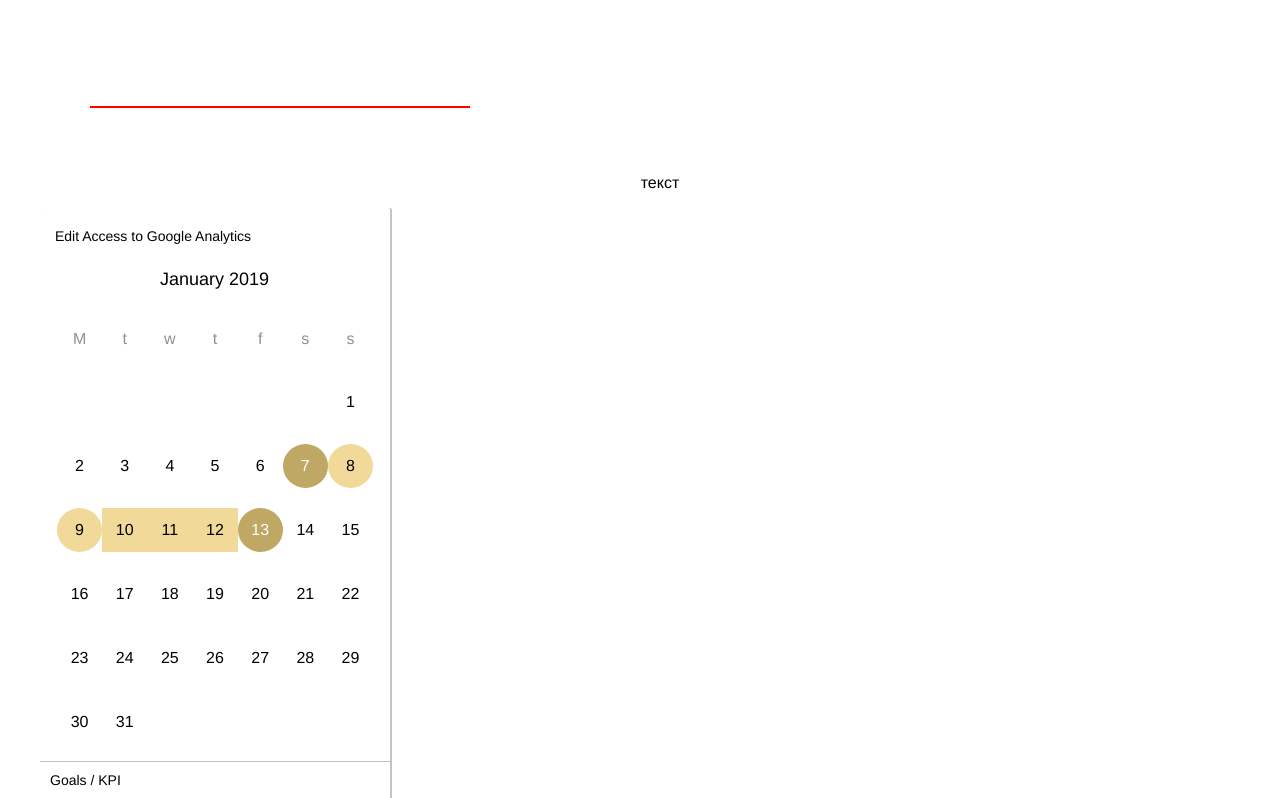
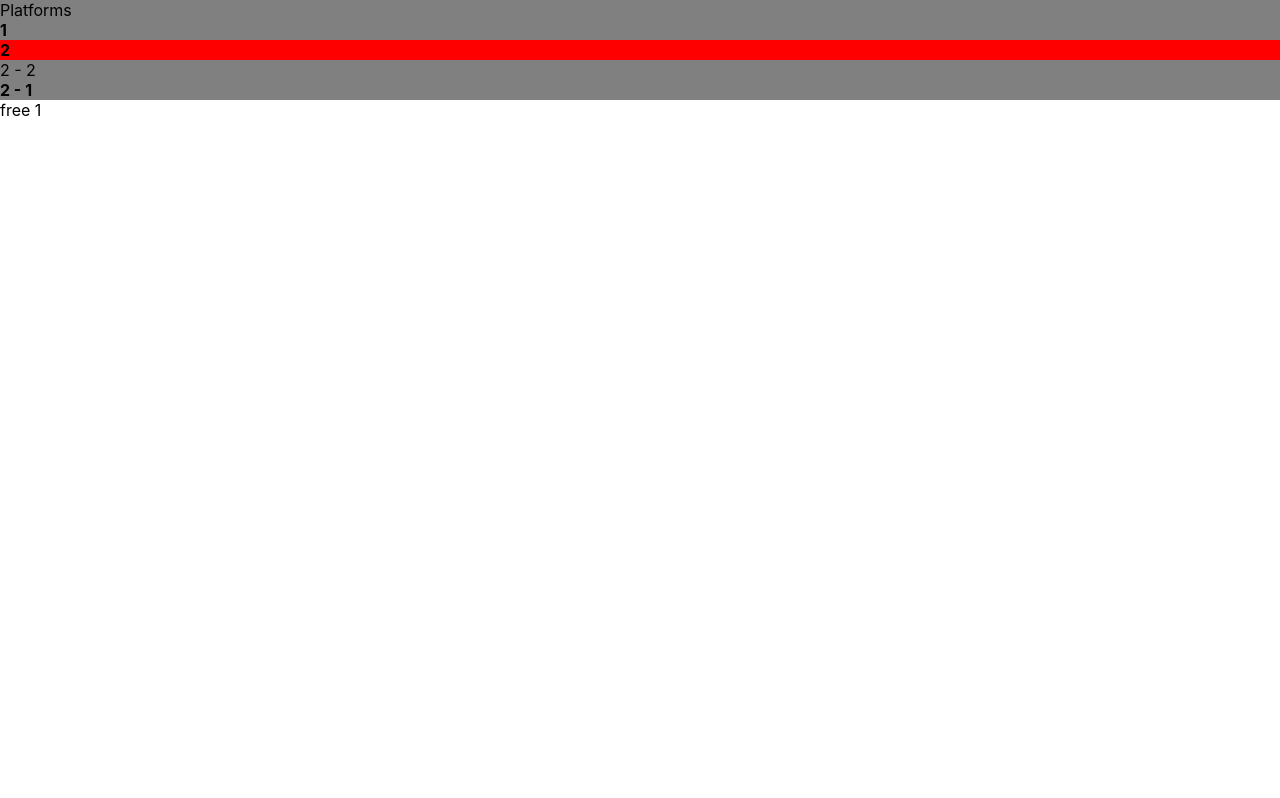
Before and after one commit to Vprokv/React_lessen1, a React (Create React App) app: page / in a window 1280 px wide. Shown: the top 798 px of the page. Built offline with nearby package versions, Linux system fonts and the light colour scheme.

Commit message:
Инит страница платформ

```diff
--- a/package.json
+++ b/package.json
@@ -6,6 +6,7 @@
     "@testing-library/jest-dom": "^5.11.9",
     "@testing-library/react": "^11.2.5",
     "@testing-library/user-event": "^12.7.0",
+    "node-sass": "^5.0.0",
     "react": "^17.0.1",
     "react-dom": "^17.0.1",
     "react-scripts": "4.0.2",
--- a/src/App.css
+++ b/src/App.css
@@ -286,6 +286,7 @@ button {
   width: 1220px;
   background: #FFFFFF;
   border: 1px solid #DDDDDD;
+  position: relative;
 }
 
 .bar-NewPlan{
@@ -304,25 +305,21 @@ button {
   align-content: center;
 }
 
-
-
-.line-bar-brief-orders-period{
-  display: flex;
-  flex-direction: row;
-  align-items: center;
-  height: 2px;
-  width: 1220px;
-  background:  #F3F3F3;
-
-}
-
 .bar-brief-orders-period-RightContent{
   display: flex;
   flex-direction: row;
   align-items: center;
   align-content: center;
   justify-content: left;
-  margin: 694px;
+}
+.bar-brief-orders-period::before {
+  content: "";
+  position: absolute;
+  top: 0;
+  left: 0;
+  right: 0;
+  height: 2px;
+  background: red;
 }
 
 .bar-brief-orders-period-LeftContent{
@@ -331,7 +328,7 @@ button {
   align-items: center;
   align-content: center;
   justify-content: left;
-  margin: 4px;
+  margin: 4px auto 4px 4px;
 }
 
 .box-text-brief{
--- a/src/App.js
+++ b/src/App.js
@@ -242,8 +242,6 @@ function App() {
             </div>
 
             <div className="bar-brief-orders-period">
-                <div className="line-bar-brief-orders-period">
-                </div>
                 <div className="bar-brief-orders-period-LeftContent">
                     <div className="box-text-brief">
                         Brief
@@ -378,6 +376,13 @@ function App() {
 
                 </div>
             </div>
+
+
+            <p>
+                asdasd asda sda sdasdasd asda sda sdasdasd asda sda sdasdasd asda sda sdasdasd asda sda sdasdasd asda
+                sda sdasdasd asda sda sdasdasd asda sda sdasdasd asda sda sdasdasd <span>asda sda sdasdasd</span> asda sda sdasdasd
+                asda sda sdasdasd asda sda sd
+            </p>
 </div>
     );
 }
--- /dev/null
+++ b/src/Pages/Platforms/index.js
@@ -0,0 +1,35 @@
+// rscp комманда создания компонета
+import React from 'react';
+import PropTypes from 'prop-types';
+import './styles.scss'
+
+const Platforms = props => {
+    return (
+        <div>
+            <div className="platforms-list-container">
+                Platforms
+                <div class="div-1">
+                    1
+                    <div className="div-2">
+                        2
+                    </div>
+                </div>
+                <div className="div-2">
+                    2 - 2
+                    <div className="div-1">
+                        2 - 1
+                    </div>
+                </div>
+            </div>
+            <div className="div-1">
+                free 1
+            </div>
+        </div>
+    );
+};
+
+Platforms.propTypes = {
+
+};
+
+export default Platforms;
--- /dev/null
+++ b/src/Pages/Platforms/styles.scss
@@ -0,0 +1,9 @@
+.platforms-list-container {
+  background-color: gray;
+  .div-1 {
+    font-weight: bold;
+    .div-2 {
+      background-color: red;
+    }
+  }
+}
--- a/src/index.js
+++ b/src/index.js
@@ -1,14 +1,14 @@
 import React from 'react';
 import ReactDOM from 'react-dom';
 import './index.css';
-import App from './App';
+import Platforms from './Pages/Platforms/index';
 import reportWebVitals from './reportWebVitals';
 
 
 
 ReactDOM.render(
   <React.StrictMode>
-    <App />
+    <Platforms />
   </React.StrictMode>,
   document.getElementById('root')
 );
```
Also changed, not shown: 1 other file (tests, documents, lock files or other folders).
